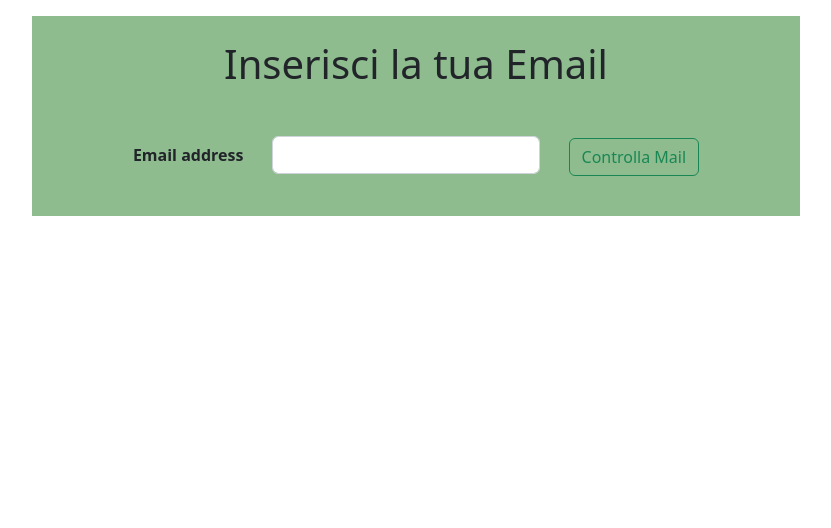
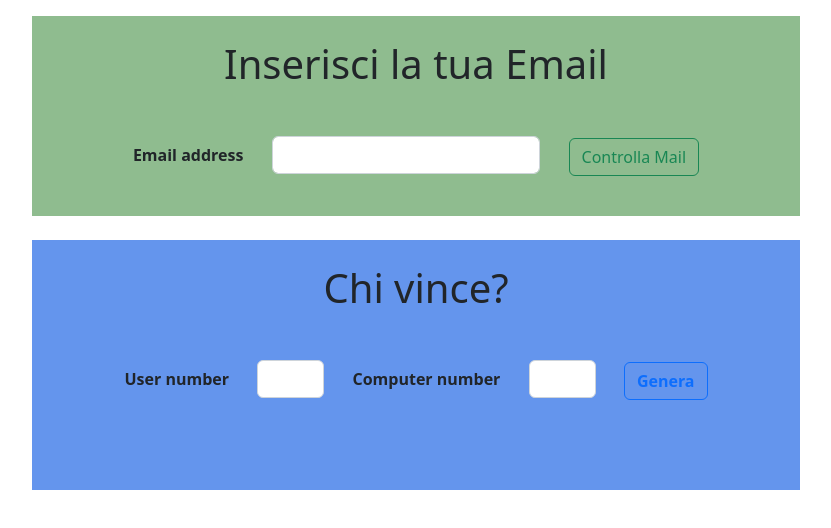
Before and after one commit to Ale-1407/js-mail-dadi, a plain HTML site: page index.html in a window 1280 px wide. Shown: the whole page, without its empty margins (224-1055 px from the left). Drawn offline with nearby package versions, Linux system fonts and the light colour scheme.

Commit message:
gioco dei dati struttura

```diff
--- a/assets/css/style.css
+++ b/assets/css/style.css
@@ -9,3 +9,17 @@
     margin: auto;
     height: 200px;
 }
+
+.gioco-dadi{
+    background-color: cornflowerblue;
+    width: 60%;
+    margin: auto;
+    height: 250px;
+}
+
+.form-control2{
+    width: 10%;
+    padding: 0.375rem 0.75rem;
+    border-radius: 0.375rem;
+    border: 1px solid #ced4da;
+}
--- a/index.html
+++ b/index.html
@@ -14,14 +14,24 @@
       <form class="m-5 text-center">
          <div class="mb-3">
             <label for="exampleInputEmail1" class="form-label fw-semibold me-4">Email address</label>
-            <input type="email" class="form-control" id="inputEmail" aria-describedby="emailHelp" required value="">
-            <button type="button" id="button" class="btn btn-outline-success ms-4" onclick="control();return false">Controlla Mail</button>
+            <input type="email" class="form-control" id="inputEmail" aria-describedby="emailHelp" required>
+            <button type="button" id="button" class="btn btn-outline-success ms-4" onclick="control();">Controlla Mail</button>
          </div>
          <div id="result"></div>
       </form>
     </section>
-    <section>
 
+    <section class="gioco-dadi mt-4">
+        <h1 class="text-center pt-4">Chi vince?</h1>
+        <form class="m-5">
+            <div class="mb-3 text-center">
+                <label for="" class="form-label fw-semibold me-4">User number</label>
+                <input type="number" class="form-control2" id="inputUser" required>
+                <label for="" class="form-label fw-semibold me-4 ms-4">Computer number</label>
+                <input type="number" class="form-control2" id="inputComputer" required>
+                <button type="button" id="button" class="btn btn-outline-primary fw-semibold ms-4" onclick="genera();">Genera</button>
+            </div>
+        </form>
     </section>
 
     <script src="https://cdn.jsdelivr.net/npm/bootstrap@5.2.2/dist/js/bootstrap.bundle.min.js"></script>
```
Also changed, not shown: assets/js/main.js (+11 -1 lines).
